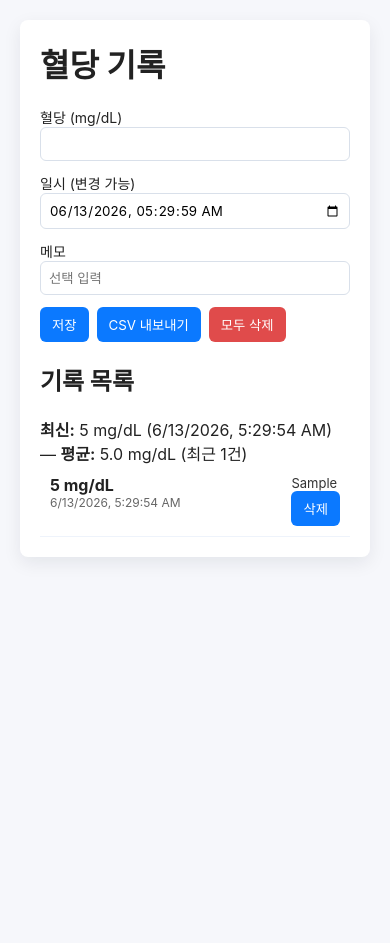
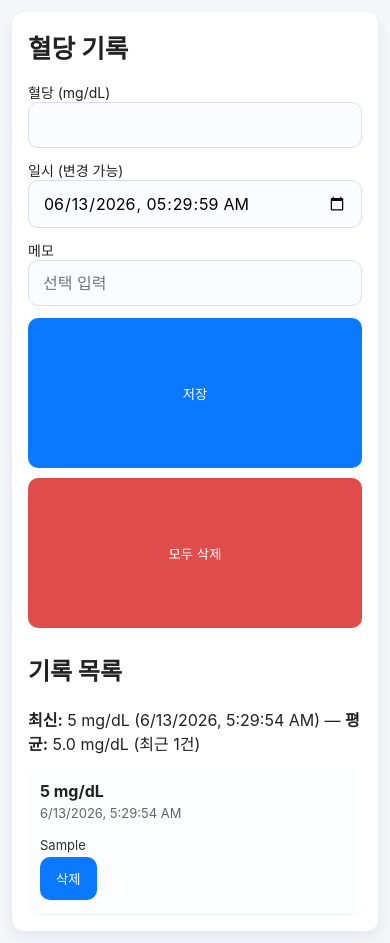
Before and after one commit to poorhearte/hcheck, a website: page index.html in a window 390 px wide. Both pictures are taken after typing "5", "Sample" into the empty fields and a click on the button "저장". Before the commit the page ends 844 px from the top, so only its background shows below. Drawn offline with Linux system fonts and the light colour scheme; no server answers.

Commit message:
반응형으로 변경, csv내보내기 기능삭제

```diff
--- a/app.js
+++ b/app.js
@@ -104,11 +104,6 @@
     });
   }
 
-  function exportCsv(){
-    // CSV 내보내기는 간단하게 localStorage에서만 지원 (필요시 확장)
-    alert('CSV 내보내기는 기반 적용 중입니다.');
-  }
-
   function clearAll(){
     if(!confirm('모든 기록을 삭제하시겠습니까?')) return;
     localStorage.removeItem('glucoseRecords_v1');
@@ -135,7 +130,6 @@
       render();
     });
 
-    document.getElementById('exportCsv').addEventListener('click', exportCsv);
     document.getElementById('clearAll').addEventListener('click', clearAll);
 
     render();
--- a/index.html
+++ b/index.html
@@ -25,7 +25,6 @@
 
       <div class="actions">
         <button type="submit">저장</button>
-        <button type="button" id="exportCsv">CSV 내보내기</button>
         <button type="button" id="clearAll">모두 삭제</button>
       </div>
     </form>
--- a/styles.css
+++ b/styles.css
@@ -1,18 +1,177 @@
-*{box-sizing:border-box;font-family:Inter,Segoe UI,Roboto,Arial,sans-serif}
-body{background:#f6f7fb;color:#222;margin:0;padding:20px}
-.container{max-width:720px;margin:0 auto;background:#fff;padding:20px;border-radius:8px;box-shadow:0 6px 18px rgba(13,31,41,0.08)}
-h1{margin-top:0}
-form{display:flex;flex-wrap:wrap;gap:12px}
-label{flex:1 1 220px;display:flex;flex-direction:column;font-size:14px}
-input[type="number"],input[type="datetime-local"],input[type="text"]{padding:8px;border:1px solid #d9e0ea;border-radius:6px}
-.actions{display:flex;gap:8px;align-items:flex-end}
-button{padding:8px 12px;border:0;border-radius:6px;background:#0b79ff;color:white;cursor:pointer}
-button#clearAll{background:#e04b4b}
-section{margin-top:20px}
-#recordList{list-style:none;padding:0;margin:0}
-.record{display:flex;justify-content:space-between;padding:10px;border-bottom:1px solid #eef3fb}
-.record .left{display:flex;flex-direction:column}
-.val{font-weight:700}
-.time{font-size:12px;color:#666}
-.note{font-size:13px;color:#333}
-.empty{padding:12px;color:#666}
+* {
+  box-sizing: border-box;
+  font-family: Inter, Segoe UI, Roboto, Arial, sans-serif;
+}
+
+body {
+  background: #f6f7fb;
+  color: #222;
+  margin: 0;
+  padding: 16px;
+}
+
+.container {
+  width: min(100%, 720px);
+  margin: 0 auto;
+  background: #fff;
+  padding: 20px;
+  border-radius: 12px;
+  box-shadow: 0 6px 18px rgba(13, 31, 41, 0.08);
+}
+
+h1 {
+  margin-top: 0;
+  font-size: clamp(1.6rem, 2.5vw, 2.2rem);
+}
+
+form {
+  display: flex;
+  flex-wrap: wrap;
+  gap: 14px;
+}
+
+label {
+  flex: 1 1 220px;
+  display: flex;
+  flex-direction: column;
+  font-size: 14px;
+  min-width: 0;
+}
+
+input[type="number"],
+input[type="datetime-local"],
+input[type="text"] {
+  padding: 12px 14px;
+  border: 1px solid #d9e0ea;
+  border-radius: 10px;
+  background: #fbfcff;
+  font-size: 1rem;
+  width: 100%;
+}
+
+.actions {
+  display: flex;
+  gap: 10px;
+  align-items: flex-end;
+  flex: 1 1 100%;
+  flex-wrap: wrap;
+}
+
+.actions button {
+  flex: 1 1 150px;
+}
+
+button {
+  padding: 12px 16px;
+  border: 0;
+  border-radius: 10px;
+  background: #0b79ff;
+  color: white;
+  cursor: pointer;
+  transition: transform 160ms ease, background-color 160ms ease;
+}
+
+button:hover,
+button:focus-visible {
+  transform: translateY(-1px);
+  background-color: #095ecc;
+}
+
+button#clearAll {
+  background: #e04b4b;
+}
+
+section {
+  margin-top: 24px;
+}
+
+#stats {
+  margin-bottom: 12px;
+}
+
+#recordList {
+  list-style: none;
+  padding: 0;
+  margin: 0;
+}
+
+.record {
+  display: flex;
+  justify-content: space-between;
+  align-items: center;
+  gap: 16px;
+  padding: 14px 12px;
+  border-bottom: 1px solid #eef3fb;
+  border-radius: 10px;
+  background: #fcfdff;
+}
+
+.record .left {
+  display: flex;
+  flex-direction: column;
+  gap: 4px;
+  min-width: 0;
+}
+
+.record .right {
+  display: flex;
+  flex-direction: column;
+  gap: 4px;
+  align-items: flex-end;
+}
+
+.val {
+  font-weight: 700;
+}
+
+.time,
+.note {
+  font-size: 13px;
+  color: #666;
+}
+
+.note {
+  color: #333;
+}
+
+.empty {
+  padding: 14px;
+  color: #666;
+}
+
+@media (max-width: 640px) {
+  body {
+    padding: 12px;
+  }
+
+  .container {
+    padding: 16px;
+  }
+
+  form {
+    gap: 12px;
+  }
+
+  label {
+    flex: 1 1 100%;
+  }
+
+  .actions {
+    flex-direction: column;
+    align-items: stretch;
+  }
+
+  .actions button {
+    width: 100%;
+  }
+
+  .record {
+    flex-direction: column;
+    align-items: stretch;
+  }
+
+  .record .right {
+    align-items: flex-start;
+    width: 100%;
+  }
+}
```
